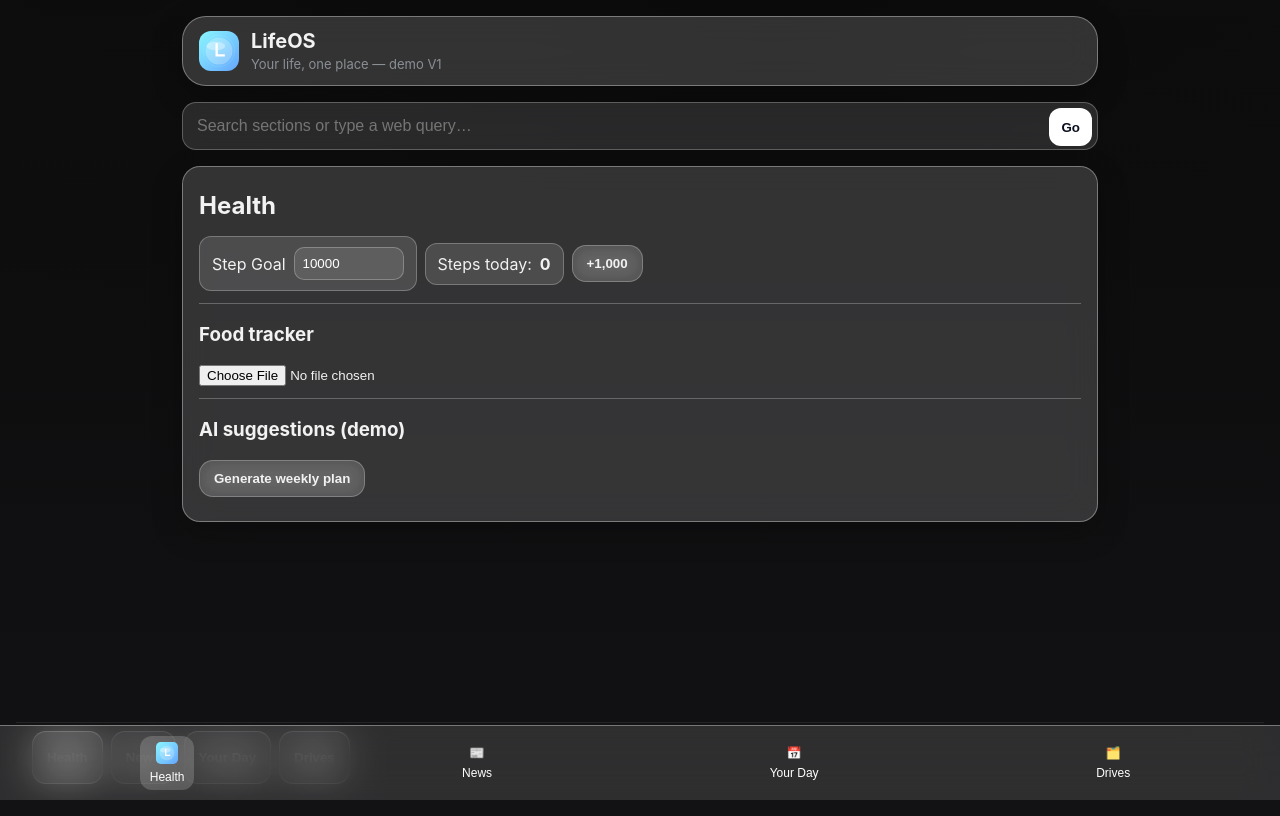
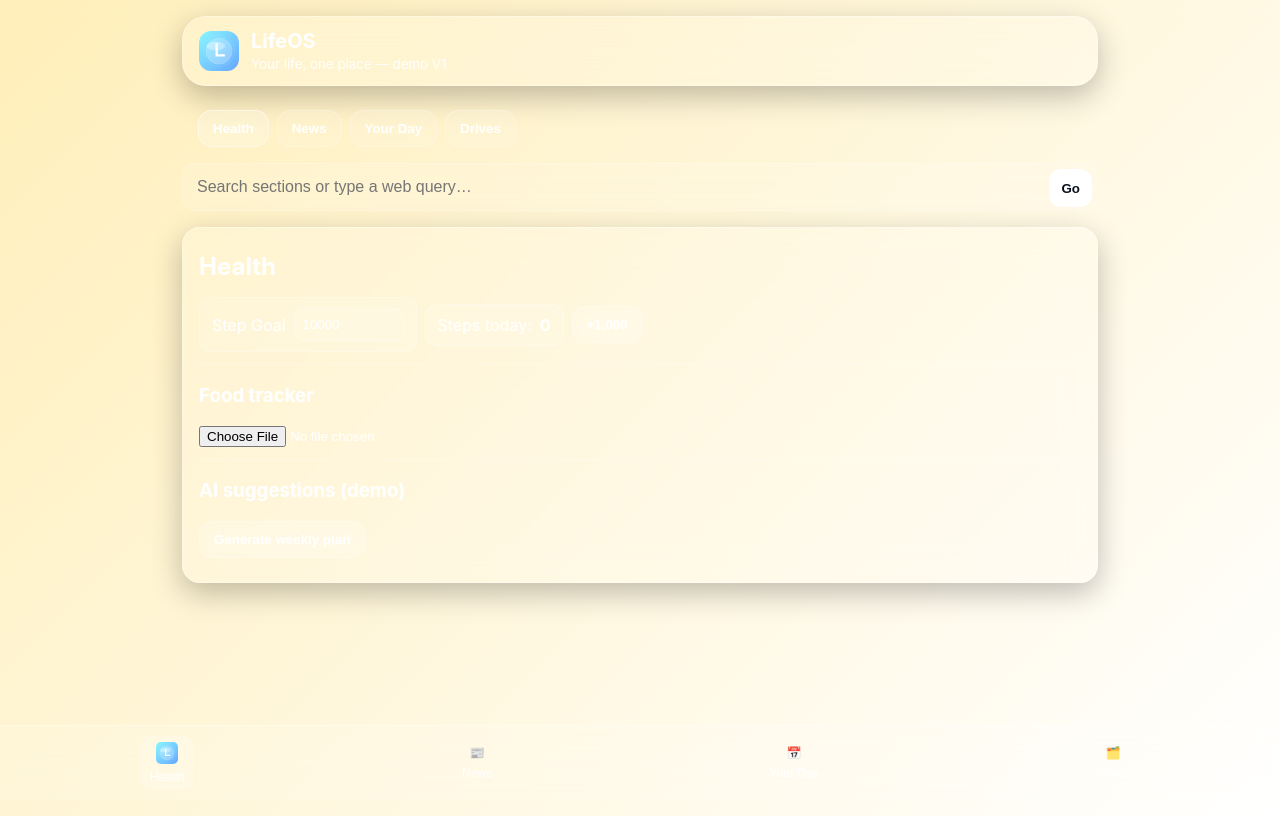
Before and after one commit to kenrosh2407-alt/life-os, a React (Vite) app: page / in a window 1280 px wide. Built offline with nearby package versions, Linux system fonts and the light colour scheme.

Commit message:
update: tweak colors/fixes

```diff
--- a/src/index.css
+++ b/src/index.css
@@ -1,234 +1,319 @@
-/* ===== Root variables ===== */
-:root {
-  --bg-0: #0b0b0c;
-  --bg-1: #121214;
-  --bg-2: #1b1b1e;
-  --card: rgba(255,255,255,0.06);
-  --border: rgba(255,255,255,0.12);
-  --text: #f2f2f2;
-  --muted: #9aa0a6;
+<!DOCTYPE html>
+<html lang="en">
+<head>
+  <meta charset="UTF-8" />
+  <title>LifeOS V1</title>
+  <meta name="viewport" content="width=device-width, initial-scale=1, viewport-fit=cover" />
+  <meta name="theme-color" content="#66A6FF" />
+  <link rel="icon" href="assets/icon.svg" type="image/svg+xml" />
+  <link rel="apple-touch-icon" href="assets/icon.svg" />
+  <link rel="manifest" href="manifest.webmanifest" />
+  <meta name="apple-mobile-web-app-capable" content="yes" />
+  <meta name="apple-mobile-web-app-status-bar-style" content="black-translucent"/>
 
-  --moveA: #ff3b30;   /* red/orange gradient */
-  --moveB: #ff9f0a;
-  --exerciseA: #34c759; /* greens */
-  --exerciseB: #30d158;
-  --standA: #0a84ff;   /* blues */
-  --standB: #64d2ff;
-}
+  <style>
+    :root{
+      --blur:16px;
+      --glass: rgba(255,255,255,0.16);
+      --glass-border: rgba(255,255,255,0.35);
+      --text:#fff;
 
-html, body {
-  margin: 0;
-  font-family: -apple-system, BlinkMacSystemFont, "Segoe UI", Roboto, Helvetica, Arial, sans-serif;
-  background: radial-gradient(1000px 400px at -200px -100px, #2a2a2d15, #0000),
-              radial-gradient(800px 360px at 120% -120px, #2a2a2d15, #0000),
-              linear-gradient(180deg, var(--bg-0), var(--bg-1));
-  color: var(--text);
-  min-height: 100vh;
-}
+      /* Higher-contrast gradients */
+      --morning:   linear-gradient(135deg,#FFD194 0%,#D1913C 100%);  /* sunrise oranges */
+      --afternoon: linear-gradient(135deg,#89F7FE 0%,#66A6FF 100%);  /* bright blue */
+      --evening:   linear-gradient(135deg,#2C3E50 0%,#4CA1AF 100%);  /* deep teal */
 
-/* ===== Page shell ===== */
-.shell {
-  max-width: 1180px;
-  margin: 0 auto;
-  padding: 24px 16px 96px;
-}
+      --card-radius:18px;
+      --shadow: 0 10px 30px rgba(0,0,0,0.25);
+    }
 
-.pageTop {
-  position: sticky;
-  top: 0;
-  z-index: 2;
-  padding: 10px 6px 16px;
-  margin: -8px -6px 8px;
-  background: linear-gradient(180deg, #0b0b0cCC 0%, #0b0b0c99 60%, transparent 100%);
-  backdrop-filter: blur(12px);
-  border-bottom: 1px solid #ffffff12;
-}
+    /* Optional: bias to darker background when user prefers dark mode */
+    @media (prefers-color-scheme: dark) {
+      body { background: var(--evening); }
+    }
 
-.pageTop h1 {
-  font-size: 28px;
-  letter-spacing: 0.3px;
-}
+    *{box-sizing:border-box}
+    html,body{
+      height:100%;
+      margin:0;
+      font-family:-apple-system,BlinkMacSystemFont,'SF Pro Display','Segoe UI',Roboto,Helvetica,Arial,sans-serif;
+      color:var(--text);
+      background:var(--morning);
+      transition: background 800ms ease, color 300ms ease;
+      -webkit-font-smoothing: antialiased;
+      -moz-osx-font-smoothing: grayscale;
+    }
 
-/* ===== Grid & cards ===== */
-.grid {
-  display: grid;
-  grid-template-columns: repeat(12, 1fr);
-  gap: 16px;
-}
+    .wrap{ max-width:980px; margin:0 auto; padding: env(safe-area-inset-top) 16px 120px; }
 
-.card {
-  grid-column: span 6;
-  background: var(--card);
-  border: 1px solid var(--border);
-  border-radius: 16px;
-  padding: 14px;
-  box-shadow:
-    inset 0 1px 0 rgba(255,255,255,0.05),
-    0 8px 30px rgba(0,0,0,0.35);
-  backdrop-filter: blur(14px);
-}
+    /* Header */
+    header{
+      display:flex; align-items:center; gap:12px;
+      padding:12px 16px; margin:16px;
+      border-radius: calc(var(--card-radius) + 6px);
+      background:var(--glass);
+      border:1px solid var(--glass-border);
+      backdrop-filter: blur(var(--blur));
+      -webkit-backdrop-filter: blur(var(--blur));
+      box-shadow: var(--shadow);
+    }
+    header img{ width:40px; height:40px; border-radius:12px }
+    header h1{ font-size:1.25rem; margin:0 }
+    header small{ opacity:.9 }
 
-.card--tall {
-  grid-column: span 6;
-  min-height: 300px;
-}
+    /* Tabs */
+    nav.tabs{ display:flex; gap:8px; overflow:auto; padding:8px 16px; margin:0 16px 8px; }
+    .tab-btn{
+      appearance:none; border:none; color:var(--text);
+      background:rgba(255,255,255,0.10);
+      border:1px solid rgba(255,255,255,0.25);
+      padding:10px 14px; border-radius:14px; font-weight:600;
+      backdrop-filter: blur(10px); -webkit-backdrop-filter: blur(10px);
+      transition: all .25s ease;
+      white-space:nowrap; cursor:pointer;
+    }
+    .tab-btn.active{ background:rgba(255,255,255,0.22); border-color:rgba(255,255,255,0.45) }
 
-@media (max-width: 900px) {
-  .card, .card--tall { grid-column: span 12; }
-}
+    /* Sections (cards) */
+    section{
+      display:none; margin: 8px 16px; padding:16px;
+      background: var(--glass); border:1px solid var(--glass-border);
+      border-radius: var(--card-radius);
+      box-shadow: var(--shadow);
+      backdrop-filter: blur(var(--blur)); -webkit-backdrop-filter: blur(var(--blur));
+      animation: rise .45s ease;
+    }
+    section.active{ display:block }
+    @keyframes rise { from {opacity:0; transform: translateY(8px)} to {opacity:1; transform: translateY(0)} }
+    h2{ margin:8px 0 16px }
 
-.card__header {
-  display: flex;
-  align-items: center;
-  justify-content: space-between;
-  margin-bottom: 10px;
-}
-.card__title { font-weight: 700; }
-.card__time {
-  font-size: 12px;
-  color: var(--muted);
-  padding: 6px 10px;
-  border-radius: 14px;
-  background: rgba(255,255,255,0.04);
-  border: 1px solid #ffffff14;
-}
-.card__body { display: grid; gap: 12px; }
-.card__footer { margin-top: 6px; }
+    /* Search */
+    .search{ margin: 8px 16px 16px; position:relative; }
+    .search input{
+      width:100%; padding:14px 44px 14px 14px; font-size:16px; border-radius:14px; border:1px solid rgba(255,255,255,0.25);
+      background: rgba(255,255,255,0.12); color:var(--text);
+      backdrop-filter: blur(10px); -webkit-backdrop-filter: blur(10px);
+    }
+    .search button{
+      position:absolute; right:6px; top:6px; height:38px; padding:0 12px;
+      border:none; border-radius:12px; font-weight:600; color:#0b1020;
+      background:#fff; cursor:pointer;
+    }
 
-/* ===== Pills & small controls ===== */
-.pillRow { display: flex; gap: 8px; flex-wrap: wrap; }
-.pill {
-  font-size: 12px;
-  padding: 6px 10px;
-  border-radius: 999px;
-  border: 1px solid #ffffff20;
-  background: linear-gradient(180deg, #232327, #1a1a1e);
-  color: #e6e6e6;
-  box-shadow: inset 0 1px 0 rgba(255,255,255,0.06);
-  cursor: pointer;
-}
-.pill:hover { filter: brightness(1.08); }
+    /* Health UI bits */
+    .goal{ display:flex; gap:8px; align-items:center; flex-wrap:wrap }
+    .metric{ display:flex; align-items:center; gap:8px; padding:10px 12px; background:rgba(255,255,255,0.12); border:1px solid rgba(255,255,255,0.25); border-radius:12px }
+    .food-list{ display:flex; gap:8px; flex-wrap:wrap }
+    .food-list img{ width:84px; height:84px; object-fit:cover; border-radius:12px; border:1px solid rgba(255,255,255,0.25) }
 
-.row { display: flex; align-items: center; }
-.row.space { justify-content: space-between; }
-.row.gap { gap: 8px; }
+    /* News list */
+    #news-list{ list-style:none; padding:0; margin:0 }
+    #news-list li{ margin:6px 0; padding:12px; background:rgba(255,255,255,0.10); border:1px solid rgba(255,255,255,0.25); border-radius:12px }
+    #news-list a{ color:#fff; text-decoration:none }
 
-.muted { color: var(--muted); font-size: 13px; }
-.statNumber { font-size: 40px; font-weight: 800; letter-spacing: 0.2px; }
-.uom { font-size: 14px; margin-left: 6px; color: var(--muted); }
+    /* Bottom dock */
+    .dock{
+      position:fixed; left:0; right:0; bottom:0;
+      padding:10px 16px calc(10px + env(safe-area-inset-bottom));
+      display:flex; gap:10px; justify-content:space-around; align-items:center;
+      background: rgba(255,255,255,0.12);
+      border-top:1px solid rgba(255,255,255,0.35);
+      backdrop-filter: blur(18px); -webkit-backdrop-filter: blur(18px);
+    }
+    .dock button{
+      appearance:none; border:none; background:transparent; color:#fff; font-size:12px;
+      display:flex; flex-direction:column; align-items:center; gap:6px; padding:6px 10px; border-radius:12px; cursor:pointer;
+    }
+    .dock button.active{ background: rgba(255,255,255,0.18) }
 
-/* ===== Activity ring area ===== */
-.ringsWrap { display: grid; place-items: center; }
+    .muted{ opacity:.9 }
+    .divider{ height:1px; background:rgba(255,255,255,0.25); margin:12px 0 }
+  </style>
+</head>
+<body>
+  <div class="wrap">
+    <header>
+      <img src="assets/icon.svg" alt="LifeOS icon"/>
+      <div>
+        <h1>LifeOS</h1>
+        <small class="muted">Your life, one place — demo V1</small>
+      </div>
+    </header>
 
-/* Legend */
-.legend { display: flex; gap: 14px; align-items: center; color: var(--muted); font-size: 13px; }
-.dot { width: 8px; height: 8px; border-radius: 999px; display: inline-block; margin: 0 6px 0 2px; }
-.dot--move { background: linear-gradient(90deg, var(--moveA), var(--moveB)); }
-.dot--exercise { background: linear-gradient(90deg, var(--exerciseA), var(--exerciseB)); }
-.dot--stand { background: linear-gradient(90deg, var(--standA), var(--standB)); }
+    <nav class="tabs" aria-label="Primary">
+      <button class="tab-btn active" data-target="health">Health</button>
+      <button class="tab-btn" data-target="news">News</button>
+      <button class="tab-btn" data-target="day">Your Day</button>
+      <button class="tab-btn" data-target="drives">Drives</button>
+    </nav>
 
-/* ===== Multicolor Activity Rings styling ===== */
-.rings {
-  --size: 210px;
-  position: relative;
-  width: var(--size);
-  height: var(--size);
-}
+    <div class="search">
+      <input id="search" placeholder="Search sections or type a web query…" />
+      <button id="searchGo">Go</button>
+    </div>
 
-.rings svg { width: 100%; height: 100%; transform: rotate(-90deg); }
+    <!-- Health -->
+    <section id="health" class="active" aria-labelledby="tab-health">
+      <h2>Health</h2>
+      <div class="goal">
+        <div class="metric">
+          <label for="step-goal">Step Goal</label>
+          <input id="step-goal" type="number" value="10000" style="width:110px; padding:8px; border-radius:10px; border:1px solid rgba(255,255,255,0.25); background:rgba(255,255,255,0.10); color:#fff"/>
+        </div>
+        <div class="metric">Steps today: <strong id="current-steps">0</strong></div>
+        <button id="add-steps" class="tab-btn">+1,000</button>
+      </div>
 
-.rings .track {
-  stroke: #ffffff12;
-  filter: drop-shadow(0 0 1px rgba(0,0,0,0.8));
-}
+      <div class="divider"></div>
 
-/* outer (Move) */
-.rings .move {
-  stroke: url(#gradMove);
-  filter: drop-shadow(0 0 8px rgba(255, 99, 64, 0.65));
-  transition: stroke-dashoffset 0.5s ease;
-}
+      <h3>Food tracker</h3>
+      <input type="file" id="food-image" accept="image/*" />
+      <div id="food-list" class="food-list" aria-live="polite"></div>
 
-/* middle (Exercise) */
-.rings .exercise {
-  stroke: url(#gradExercise);
-  filter: drop-shadow(0 0 8px rgba(66, 220, 110, 0.55));
-  transition: stroke-dashoffset 0.5s ease;
-}
+      <div class="divider"></div>
 
-/* inner (Stand) */
-.rings .stand {
-  stroke: url(#gradStand);
-  filter: drop-shadow(0 0 8px rgba(20, 132, 255, 0.55));
-  transition: stroke-dashoffset 0.5s ease;
-}
+      <h3>AI suggestions (demo)</h3>
+      <button id="gen-suggestions" class="tab-btn">Generate weekly plan</button>
+      <div id="suggestions" class="muted" style="margin-top:8px"></div>
+    </section>
 
-/* center label */
-.rings .label {
-  position: absolute;
-  inset: 0;
-  display: grid;
-  place-items: center;
-  transform: translateZ(0); /* crisper on mobile */
-}
-.rings .percent { font-size: 28px; font-weight: 800; }
-.rings .small { color: var(--muted); font-size: 12px; margin-top: 2px; }
+    <!-- News -->
+    <section id="news">
+      <h2>News</h2>
+      <ul id="news-list">
+        <li class="muted">Loading sample headlines…</li>
+      </ul>
+    </section>
 
-/* ===== Glassy ProgressBar ===== */
-.pb { display: grid; grid-template-columns: 1fr auto; align-items: center; gap: 8px; }
-.pb__label { grid-column: 1 / -1; font-size: 13px; color: var(--muted); margin-bottom: 2px; }
-.pb__suffix { font-size: 12px; color: var(--muted); margin-left: 8px; }
+    <!-- Your Day -->
+    <section id="day">
+      <h2>Your Day</h2>
+      <p class="muted">A snapshot of your day (meetings, reminders, goals) will appear here. This is a demo placeholder.</p>
+      <div class="divider"></div>
+      <div class="metric">Wake window: <strong>7:00–23:00</strong></div>
+      <div class="metric">Focus block: <strong>14:00–16:00</strong></div>
+    </section>
 
-.pb__rail {
-  position: relative;
-  overflow: hidden;
-  height: 18px;
-  border-radius: 10px;
-  background: linear-gradient(180deg, #1c1c21, #141418);
-  border: 1px solid #ffffff1a;
-  box-shadow: inset 0 1px 0 rgba(255,255,255,0.06),
-              0 4px 14px rgba(0,0,0,0.35);
-}
+    <!-- Drives -->
+    <section id="drives">
+      <h2>Drives</h2>
+      <p class="muted">Future storage & integrations. Coming in later iterations.</p>
+    </section>
+  </div>
 
-.pb__fill {
-  position: relative;
-  height: 100%;
-  border-radius: 10px;
-  transition: width 400ms ease;
-  background: linear-gradient(90deg, #7aa2ff, #8cb8ff);
-  box-shadow: 0 0 12px rgba(124, 164, 255, 0.45);
-}
+  <!-- iOS-like bottom dock -->
+  <div class="dock" role="tablist" aria-label="Bottom navigation">
+    <button class="dock-btn active" data-target="health">
+      <img src="assets/icon.svg" alt="" style="width:22px;height:22px"/>
+      <span>Health</span>
+    </button>
+    <button class="dock-btn" data-target="news"><span>📰</span><span>News</span></button>
+    <button class="dock-btn" data-target="day"><span>📅</span><span>Your Day</span></button>
+    <button class="dock-btn" data-target="drives"><span>🗂️</span><span>Drives</span></button>
+  </div>
 
-.pb__shine {
-  position: absolute;
-  inset: 0 0 0 0;
-  background: linear-gradient(180deg, rgba(255,255,255,0.35), rgba(255,255,255,0));
-  mix-blend-mode: overlay;
-  animation: shineMove 2.8s linear infinite;
-}
+  <script>
+    // --- Time-of-day theme
+    (function setThemeByTime(){
+      const h = new Date().getHours();
+      const root = document.documentElement;
+      if (h < 12) document.body.style.background = getComputedStyle(root).getPropertyValue('--morning');
+      else if (h < 18) document.body.style.background = getComputedStyle(root).getPropertyValue('--afternoon');
+      else document.body.style.background = getComputedStyle(root).getPropertyValue('--evening');
+    })();
 
-@keyframes shineMove {
-  from { transform: translateX(-100%); }
-  to { transform: translateX(100%); }
-}
+    // --- Tabs sync (top + dock)
+    function activate(tab){
+      document.querySelectorAll('.tab-btn, .dock-btn').forEach(b=>b.classList.remove('active'));
+      document.querySelectorAll(`.tab-btn[data-target="${tab}"], .dock-btn[data-target="${tab}"]`).forEach(b=>b.classList.add('active'));
+      document.querySelectorAll('section').forEach(s=>s.classList.remove('active'));
+      document.getElementById(tab).classList.add('active');
+      window.scrollTo({ top: 0, behavior: 'smooth' });
+    }
+    document.querySelectorAll('.tab-btn, .dock-btn').forEach(btn=>{
+      btn.addEventListener('click', ()=>activate(btn.dataset.target));
+    });
 
-/* ===== Bottom tabs (static) ===== */
-.tabs {
-  position: fixed;
-  left: 0; right: 0; bottom: 0;
-  height: 70px;
-  display: grid;
-  grid-template-columns: repeat(3, 1fr);
-  background: rgba(20,20,22,0.7);
-  backdrop-filter: blur(16px);
-  border-top: 1px solid #ffffff12;
-}
-.tabs__btn {
-  background: transparent;
-  border: 0;
-  color: var(--muted);
-  display: grid; place-items: center;
-  gap: 4px;
-}
-.tabs__btn span { font-size: 16px; }
-.tabs__btn--active { color: #fff; }
+    // --- Search
+    function goSearch(){
+      const q = document.getElementById('search').value.trim().toLowerCase();
+      if (!q) return;
+      const sections = ['health','news','day','drives'];
+      const found = sections.find(s=> s.includes(q) || q.includes(s));
+      if (found) activate(found);
+      else window.open('https://www.google.com/search?q='+encodeURIComponent(q),'_blank');
+    }
+    document.getElementById('searchGo').addEventListener('click', goSearch);
+    document.getElementById('search').addEventListener('keydown', e=>{ if(e.key==='Enter') goSearch(); });
+
+    // --- Health demo
+    const stepsEl = document.getElementById('current-steps');
+    document.getElementById('add-steps').addEventListener('click', ()=>{
+      stepsEl.textContent = (parseInt(stepsEl.textContent,10) + 1000).toString();
+    });
+
+    document.getElementById('food-image').addEventListener('change', e=>{
+      const file = e.target.files?.[0];
+      if (!file) return;
+      const url = URL.createObjectURL(file);
+      const img = new Image();
+      img.src = url; img.alt = 'Meal'; img.loading = 'lazy';
+      img.addEventListener('load', ()=> URL.revokeObjectURL(url));
+      document.getElementById('food-list').appendChild(img);
+      e.target.value = '';
+    });
+
+    document.getElementById('gen-suggestions').addEventListener('click', ()=>{
+      const goals = [
+        'High-protein & steps focus',
+        'Balanced macros & mobility',
+        'Cutting phase (light deficit)',
+        'Endurance & hydration'
+      ];
+      const meals = [
+        'Greek yogurt + berries • Quinoa salad • Salmon + greens',
+        'Oats + banana • Chickpea wrap • Tofu stir-fry',
+        'Egg white scramble • Chicken bowl • Lentil soup',
+        'Smoothie bowl • Tuna sandwich • Grilled paneer + veggies'
+      ];
+      const workouts = [
+        'Mon/Wed/Fri: 30-min HIIT • Tue/Thu: 20-min mobility',
+        '4× week full-body 45-min • Daily 8k steps',
+        'Upper/Lower split • Weekend hike',
+        'Zone-2 cardio 30-min daily • 2× strength sessions'
+      ];
+      const i = Math.floor(Math.random()*goals.length);
+      document.getElementById('suggestions').innerHTML = `
+        <div><strong>Goal:</strong> ${goals[i]}</div>
+        <div><strong>Meals:</strong> ${meals[i]}</div>
+        <div><strong>Workouts:</strong> ${workouts[i]}</div>
+      `;
+    });
+
+    // --- News: simple mock headlines
+    (function loadNews(){
+      const sample = [
+        { title:'AI wearable trends to watch this year', url:'#' },
+        { title:'Healthy habits: why small steps win', url:'#' },
+        { title:'Focus routines from top founders', url:'#' },
+        { title:'Meal prep hacks for busy weeks', url:'#' },
+        { title:'The future of personal “super-apps”', url:'#' },
+      ];
+      const ul = document.getElementById('news-list');
+      ul.innerHTML = '';
+      sample.forEach(a=>{
+        const li = document.createElement('li');
+        li.innerHTML = `<a href="${a.url}" target="_blank" rel="noopener">${a.title}</a>`;
+        ul.appendChild(li);
+      });
+    })();
+
+    // --- PWA: register SW
+    if ('serviceWorker' in navigator) {
+      window.addEventListener('load', ()=> {
+        navigator.serviceWorker.register('./service-worker.js').catch(()=>{});
+      });
+    }
+  </script>
+</body>
+</html>
```
